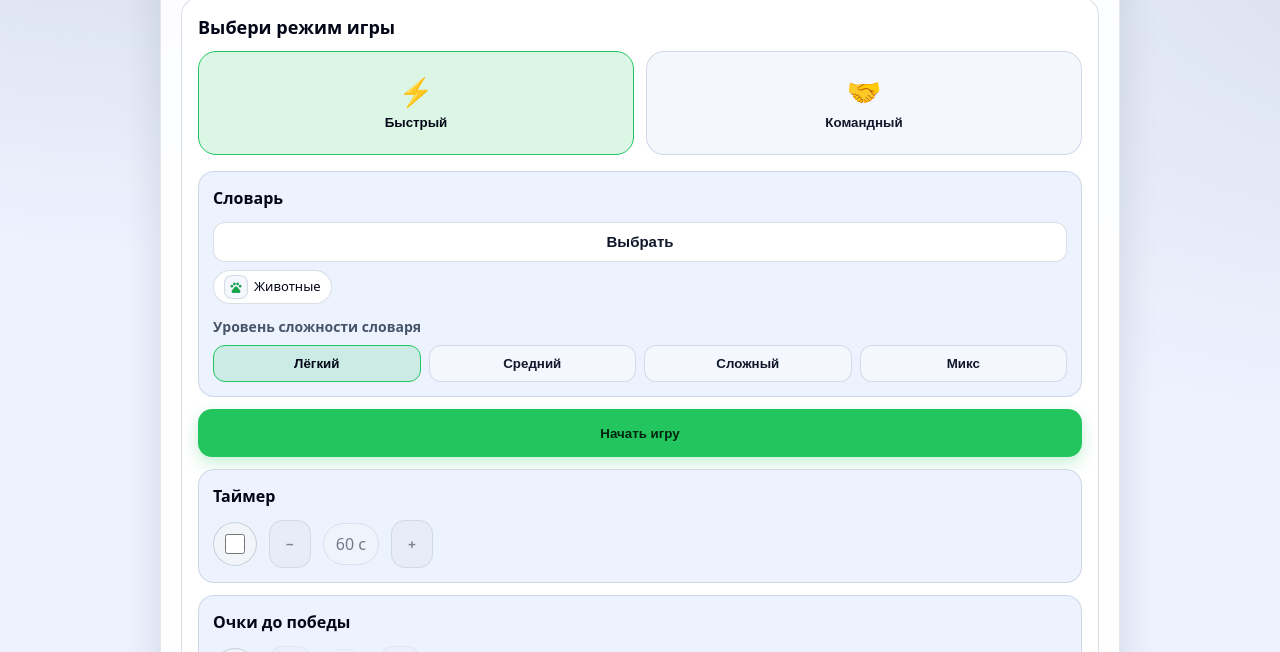
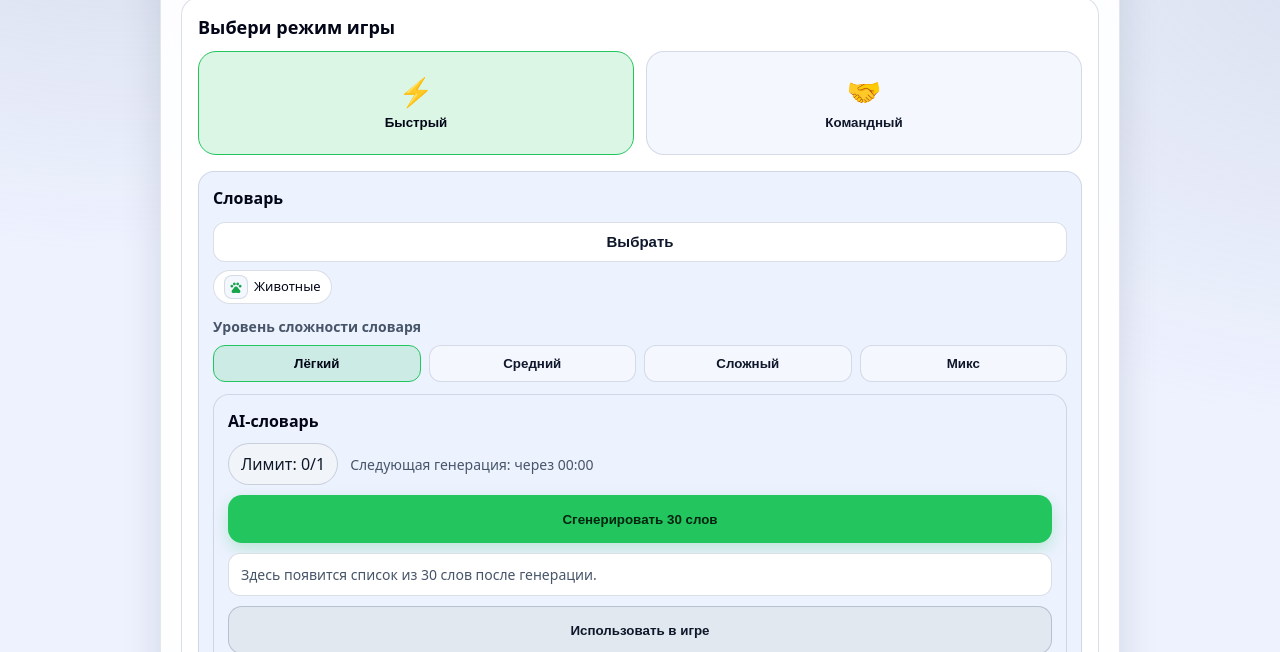
Before and after one commit to blackswanlabs8/CrocoMim, a website: page public/index.html in a window 1280 px wide. Shown: the part 148-800 px from the top of the page. Drawn offline with nearby package versions, Linux system fonts and the light colour scheme; no server answers.

Commit message:
Add AI dictionary blocks to quick and team settings

```diff
--- a/public/index.html
+++ b/public/index.html
@@ -99,6 +99,19 @@
           <div id="quickCustomBox" class="stack" style="display:none; margin-top:10px">
             <label class="muted" for="quickCustomWords">Вставьте слова через запятую или перенос строки</label>
             <textarea class="input" id="quickCustomWords" rows="4" placeholder="яблоко, корабль, радуга..."></textarea>
+          </div>
+          <div class="section menu-block ai-dict-block" id="quickAiDictBlock">
+            <div class="menu-block-title">AI-словарь</div>
+            <div class="ai-dict-status">
+              <div class="chip" id="quickAiLimitChip">Лимит: 0/1</div>
+              <div class="muted" id="quickAiNextTime">Следующая генерация: через 00:00</div>
+            </div>
+            <button class="btn" id="quickAiGenerateBtn" type="button">Сгенерировать 30 слов</button>
+            <div class="ai-dict-result" id="quickAiDictResult">
+              <div class="muted">Здесь появится список из 30 слов после генерации.</div>
+              <ol class="ai-dict-list" id="quickAiDictList"></ol>
+            </div>
+            <button class="btn ghost" id="quickAiUseBtn" type="button">Использовать в игре</button>
           </div>
         </div>
 
@@ -262,6 +275,19 @@
         <div class="custom-gen-status" id="teamCustomStatus" aria-live="polite"></div>
         <label class="muted" for="teamCustomWords">Вставьте слова через запятую или перенос строки</label>
         <textarea class="input" id="teamCustomWords" rows="4" placeholder="яблоко, корабль, радуга..."></textarea>
+      </div>
+      <div class="section menu-block ai-dict-block" id="teamAiDictBlock">
+        <div class="menu-block-title">AI-словарь</div>
+        <div class="ai-dict-status">
+          <div class="chip" id="teamAiLimitChip">Лимит: 0/1</div>
+          <div class="muted" id="teamAiNextTime">Следующая генерация: через 00:00</div>
+        </div>
+        <button class="btn" id="teamAiGenerateBtn" type="button">Сгенерировать 30 слов</button>
+        <div class="ai-dict-result" id="teamAiDictResult">
+          <div class="muted">Здесь появится список из 30 слов после генерации.</div>
+          <ol class="ai-dict-list" id="teamAiDictList"></ol>
+        </div>
+        <button class="btn ghost" id="teamAiUseBtn" type="button">Использовать в игре</button>
       </div>
     </div>
 
--- a/public/styles/main.css
+++ b/public/styles/main.css
@@ -233,6 +233,33 @@ body{
 }
 .menu-block{ background:var(--panel-soft); border:1px solid var(--panel-border); border-radius:16px; padding:14px; display:flex; flex-direction:column; gap:12px; }
 .menu-block-title{ font-weight:700; color:var(--text-strong); font-size:16px; }
+.ai-dict-block{
+  gap:10px;
+  padding:14px;
+  border-radius:16px;
+}
+.ai-dict-status{
+  display:flex;
+  flex-wrap:wrap;
+  align-items:center;
+  gap:8px 12px;
+}
+.ai-dict-result{
+  background:var(--panel);
+  border:1px solid var(--panel-border);
+  border-radius:12px;
+  padding:10px 12px;
+}
+.ai-dict-list{
+  margin:8px 0 0;
+  padding-left:20px;
+  display:flex;
+  flex-direction:column;
+  gap:4px;
+}
+.ai-dict-list:empty{
+  display:none;
+}
 .difficulty-block{ display:flex; flex-direction:column; gap:8px; }
 .difficulty-title{ font-size:14px; font-weight:600; color:var(--muted); }
 .difficulty-row{ display:flex; flex-wrap:wrap; gap:8px; }
```
